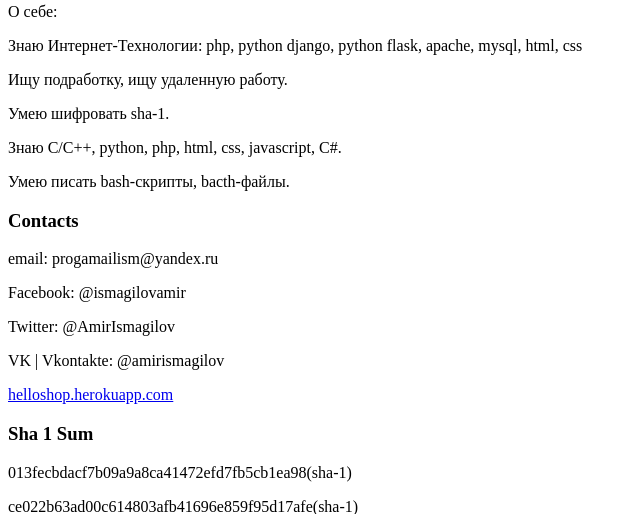
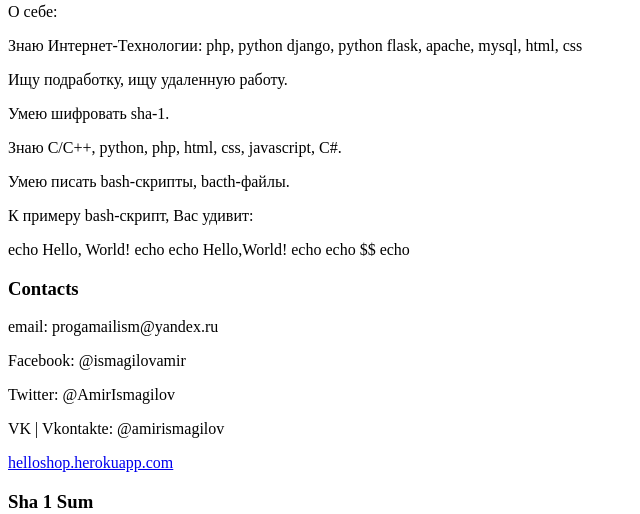
Before and after one commit to planprm/bymerang, a PHP site: page / in a window 1280 px wide. Shown: the part 145-659 px from the top of the page, without its empty margins (0-640 px from the left). Run offline with PHP 8.4, Linux system fonts and the light colour scheme; data that the repository does not hold is empty.

Commit message:
Update index.php

```diff
--- a/index.php
+++ b/index.php
@@ -17,6 +17,14 @@
         echo "<p>Умею шифровать sha-1.</p>";
         echo "<p>Знаю C/C++, python, php, html, css, javascript, C#.</p>";
         echo "<p>Умею писать bash-скрипты, bacth-файлы.</p>";
+        echo "<p>К примеру bash-скрипт, Вас удивит:</p>";
+        echo "<p>
+              echo Hello, World!
+              echo echo Hello,World!
+              echo $ACCUMULATOR
+              echo $$
+              echo $MATCH
+        </p>";
         echo "<h3>Contacts</h3>";
         echo "<p>email: progamailism@yandex.ru</p>";
         echo "<p>Facebook: @ismagilovamir</p>";
```
